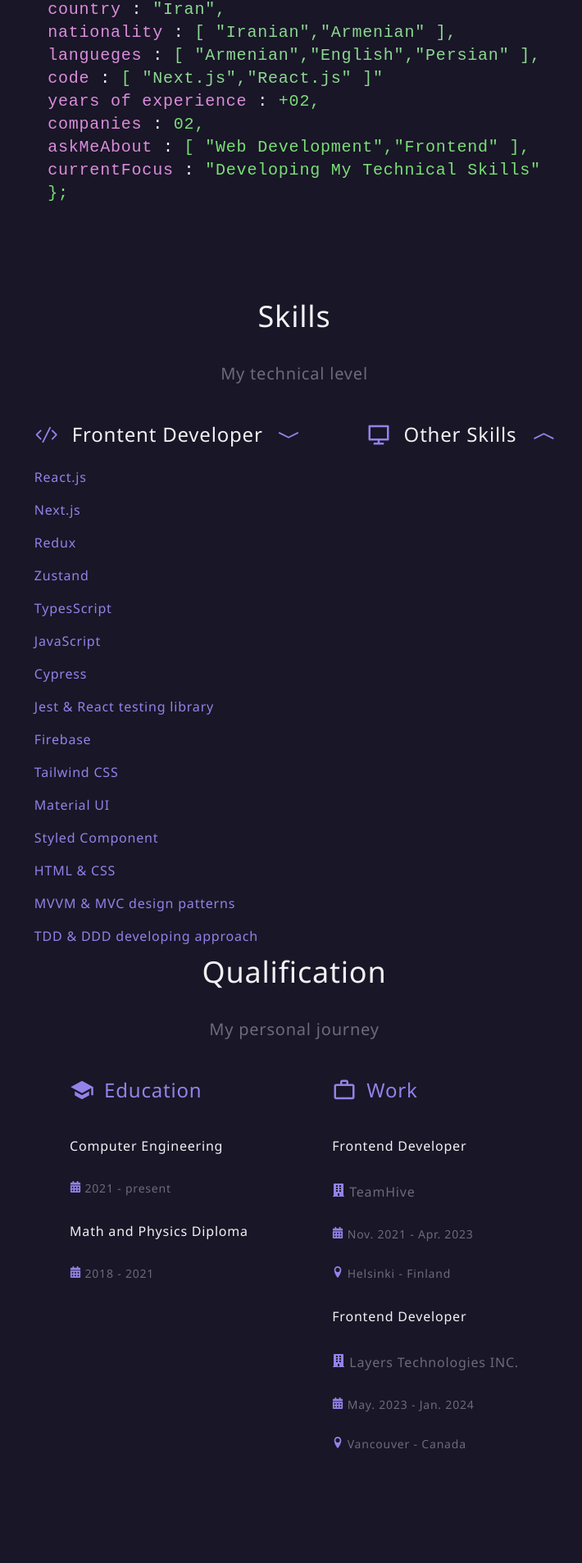
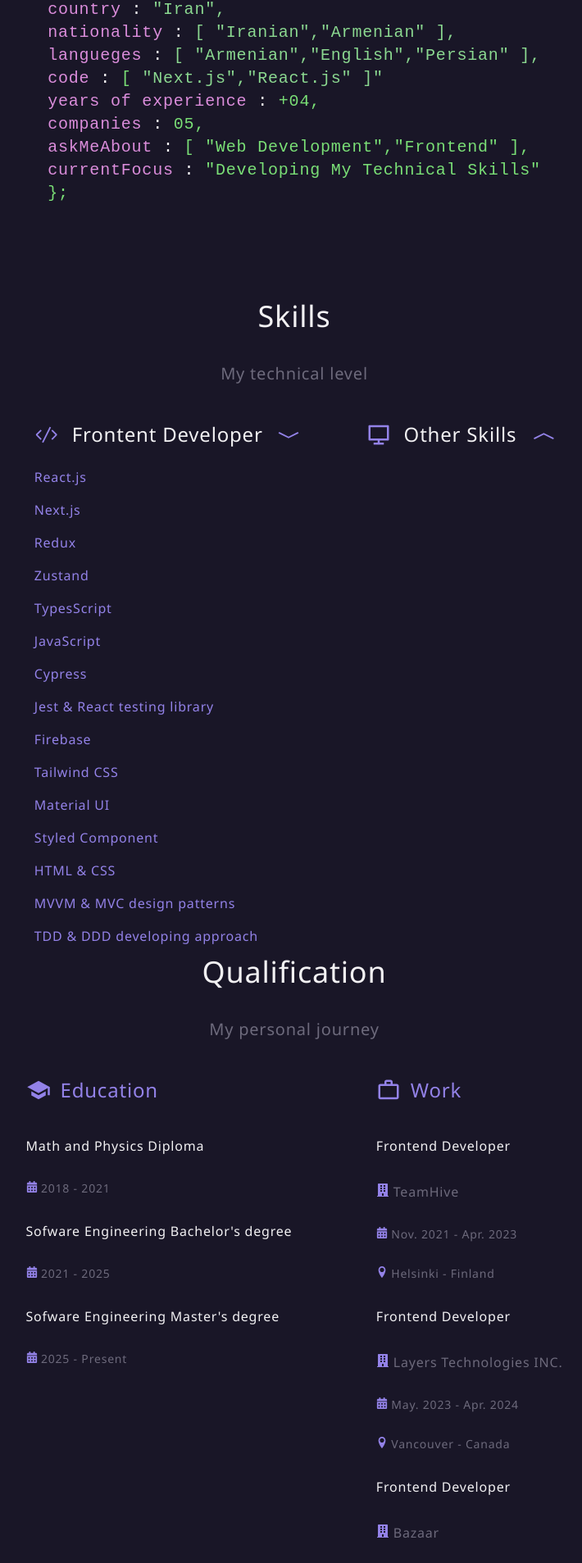
Before and after one commit to ArkadiNazarian/portfolio, a React (Create React App) app: page / in a window 1280 px wide. Shown: the part 874-2781 px from the top of the page at 82% size, without its empty margins (281-991 px from the left). Built offline with nearby package versions, Linux system fonts and the light colour scheme.

Commit message:
updae the website informations

```diff
--- a/src/About/about.tsx
+++ b/src/About/about.tsx
@@ -11,7 +11,7 @@ export const About = () => {
                     <br />
                     <span className="tw-text-code"> pronouns </span><span className="tw-text-primary"> : </span><span className="tw-text-property">"He"</span>  <span className="tw-text-code"> | </span> <span className="tw-text-property">"Him",</span>
                     <br />
-                    <span className="tw-text-code"> age </span> <span className="tw-text-primary"> : </span> <span className="tw-text-property">"21 years old",</span>
+                    <span className="tw-text-code"> age </span> <span className="tw-text-primary"> : </span> <span className="tw-text-property">"{`${new Date().getFullYear() - 2002} years old`}",</span>
                     <br />
                     <span className="tw-text-code"> city </span> <span className="tw-text-primary"> : </span> <span className="tw-text-property">"Tehran",</span>
                     <br />
@@ -24,9 +24,9 @@ export const About = () => {
                     <span className="tw-text-code"> code </span><span className="tw-text-primary"> : </span> <span className="tw-text-curlybrackets"> [ </span><span className="tw-text-property">"Next.js",</span><span className="tw-text-property">"React.js" ]"</span>
                     {/* <span className="tw-text-code"> code </span><span className="tw-text-primary"> : </span> <span className="tw-text-curlybrackets"> [ </span><span className="tw-text-property">"TypeScript",</span><span className="tw-text-property">"React.js",<span className="tw-text-property">"Next.js",</span></span><span className="tw-text-property">"Redux.js",</span><span className="tw-text-property">"Tailwind CSS" ],</span> */}
                     <br />
-                    <span className="tw-text-code"> years of experience </span> <span className="tw-text-primary"> : </span><span className="tw-text-curlybrackets">+02</span><span className="tw-text-curlybrackets">,</span>
+                    <span className="tw-text-code"> years of experience </span> <span className="tw-text-primary"> : </span><span className="tw-text-curlybrackets">+04</span><span className="tw-text-curlybrackets">,</span>
                     <br />
-                    <span className="tw-text-code"> companies </span> <span className="tw-text-primary"> : </span><span className="tw-text-curlybrackets">02</span><span className="tw-text-curlybrackets">,</span>
+                    <span className="tw-text-code"> companies </span> <span className="tw-text-primary"> : </span><span className="tw-text-curlybrackets">05</span><span className="tw-text-curlybrackets">,</span>
                     <br />
                     <span className="tw-text-code"> askMeAbout </span> <span className="tw-text-primary"> : </span> <span className="tw-text-curlybrackets">  [ </span> <span className="tw-text-curlybrackets">"Web Development",</span><span className="tw-text-curlybrackets">"Frontend"</span><span className="tw-text-curlybrackets"> ],</span>
                     <br />
--- a/src/Qualification/qualification.tsx
+++ b/src/Qualification/qualification.tsx
@@ -12,10 +12,12 @@ export const Qualification = () => {
             <div className="tw-flex tw-flex-row tw-justify-center tw-gap-[8vw]">
                 <div className="tw-flex tw-flex-col">
                     <p className="laptop:tw-text-2xl tablet:tw-text-xl mobile:tw-text-lg tw-text-purple tw-mr-5 tw-flex tw-items-center"><MdSchool className="tw-text-purple laptop:tw-text-3xl tablet:tw-text-2xl mobile:tw-text-xl tw-mr-3" />Education</p>
-                    <p className="laptop:tw-text-base tablet:tw-text-sm mobile:tw-text-xs tw-text-primary">Computer Engineering</p>
-                    <p className="laptop:tw-text-sm tablet:tw-text-xs mobile:tw-text-xs tw-text-secondary"><FaCalendarAlt className="tw-text-purple" />  2021 - present</p>
                     <p className="laptop:tw-text-base tablet:tw-text-sm mobile:tw-text-xs tw-text-primary">Math and Physics Diploma</p>
                     <p className="laptop:tw-text-sm tablet:tw-text-xs mobile:tw-text-xs tw-text-secondary"><FaCalendarAlt className="tw-text-purple" />  2018 - 2021</p>
+                    <p className="laptop:tw-text-base tablet:tw-text-sm mobile:tw-text-xs tw-text-primary">Sofware Engineering Bachelor's degree</p>
+                    <p className="laptop:tw-text-sm tablet:tw-text-xs mobile:tw-text-xs tw-text-secondary"><FaCalendarAlt className="tw-text-purple" />  2021 - 2025</p>
+                    <p className="laptop:tw-text-base tablet:tw-text-sm mobile:tw-text-xs tw-text-primary">Sofware Engineering Master's degree</p>
+                    <p className="laptop:tw-text-sm tablet:tw-text-xs mobile:tw-text-xs tw-text-secondary"><FaCalendarAlt className="tw-text-purple" />  2025 - Present</p>
                 </div>
                 <div className="tw-flex tw-flex-col">
                     <p className="laptop:tw-text-2xl tablet:tw-text-xl mobile:tw-text-lg tw-text-purple tw-flex tw-items-center"><MdWorkOutline className="tw-text-purple laptop:tw-text-3xl tablet:tw-text-2xl mobile:tw-text-xl tw-mr-3" />Work</p>
@@ -25,8 +27,20 @@ export const Qualification = () => {
                     <p className="laptop:tw-text-sm tablet:tw-text-xs mobile:tw-text-xs tw-text-secondary"><ImLocation className="tw-text-purple" />  Helsinki - Finland</p>
                     <p className="laptop:tw-text-base tablet:tw-text-sm mobile:tw-text-xs tw-text-primary">Frontend Developer </p>
                     <p className="laptop:tw-text-base tablet:tw-text-sm mobile:tw-text-xs tw-text-secondary"><FaBuilding className="tw-text-purple" />  Layers Technologies INC. </p>
-                    <p className="laptop:tw-text-sm tablet:tw-text-xs mobile:tw-text-xs tw-text-secondary"><FaCalendarAlt className="tw-text-purple" /> May. 2023 - Jan. 2024</p>
+                    <p className="laptop:tw-text-sm tablet:tw-text-xs mobile:tw-text-xs tw-text-secondary"><FaCalendarAlt className="tw-text-purple" /> May. 2023 - Apr. 2024</p>
                     <p className="laptop:tw-text-sm tablet:tw-text-xs mobile:tw-text-xs tw-text-secondary"><ImLocation className="tw-text-purple" />  Vancouver - Canada</p>
+                    <p className="laptop:tw-text-base tablet:tw-text-sm mobile:tw-text-xs tw-text-primary">Frontend Developer </p>
+                    <p className="laptop:tw-text-base tablet:tw-text-sm mobile:tw-text-xs tw-text-secondary"><FaBuilding className="tw-text-purple" />  Bazaar</p>
+                    <p className="laptop:tw-text-sm tablet:tw-text-xs mobile:tw-text-xs tw-text-secondary"><FaCalendarAlt className="tw-text-purple" /> Apr. 2024 - Apr. 2025</p>
+                    <p className="laptop:tw-text-sm tablet:tw-text-xs mobile:tw-text-xs tw-text-secondary"><ImLocation className="tw-text-purple" />  Queensland - Autralia</p>
+                    <p className="laptop:tw-text-base tablet:tw-text-sm mobile:tw-text-xs tw-text-primary">Frontend Developer </p>
+                    <p className="laptop:tw-text-base tablet:tw-text-sm mobile:tw-text-xs tw-text-secondary"><FaBuilding className="tw-text-purple" />  Bazaarsazan Naminet</p>
+                    <p className="laptop:tw-text-sm tablet:tw-text-xs mobile:tw-text-xs tw-text-secondary"><FaCalendarAlt className="tw-text-purple" /> Jan. 2025 - Present</p>
+                    <p className="laptop:tw-text-sm tablet:tw-text-xs mobile:tw-text-xs tw-text-secondary"><ImLocation className="tw-text-purple" />  Tehran - Iran</p>
+                    <p className="laptop:tw-text-base tablet:tw-text-sm mobile:tw-text-xs tw-text-primary">Frontend Developer </p>
+                    <p className="laptop:tw-text-base tablet:tw-text-sm mobile:tw-text-xs tw-text-secondary"><FaBuilding className="tw-text-purple" />  M.IT Group</p>
+                    <p className="laptop:tw-text-sm tablet:tw-text-xs mobile:tw-text-xs tw-text-secondary"><FaCalendarAlt className="tw-text-purple" /> Aug. 2025 - Present</p>
+                    <p className="laptop:tw-text-sm tablet:tw-text-xs mobile:tw-text-xs tw-text-secondary"><ImLocation className="tw-text-purple" />  Tehran - Iran</p>
                 </div>
             </div>
         </div>
```
